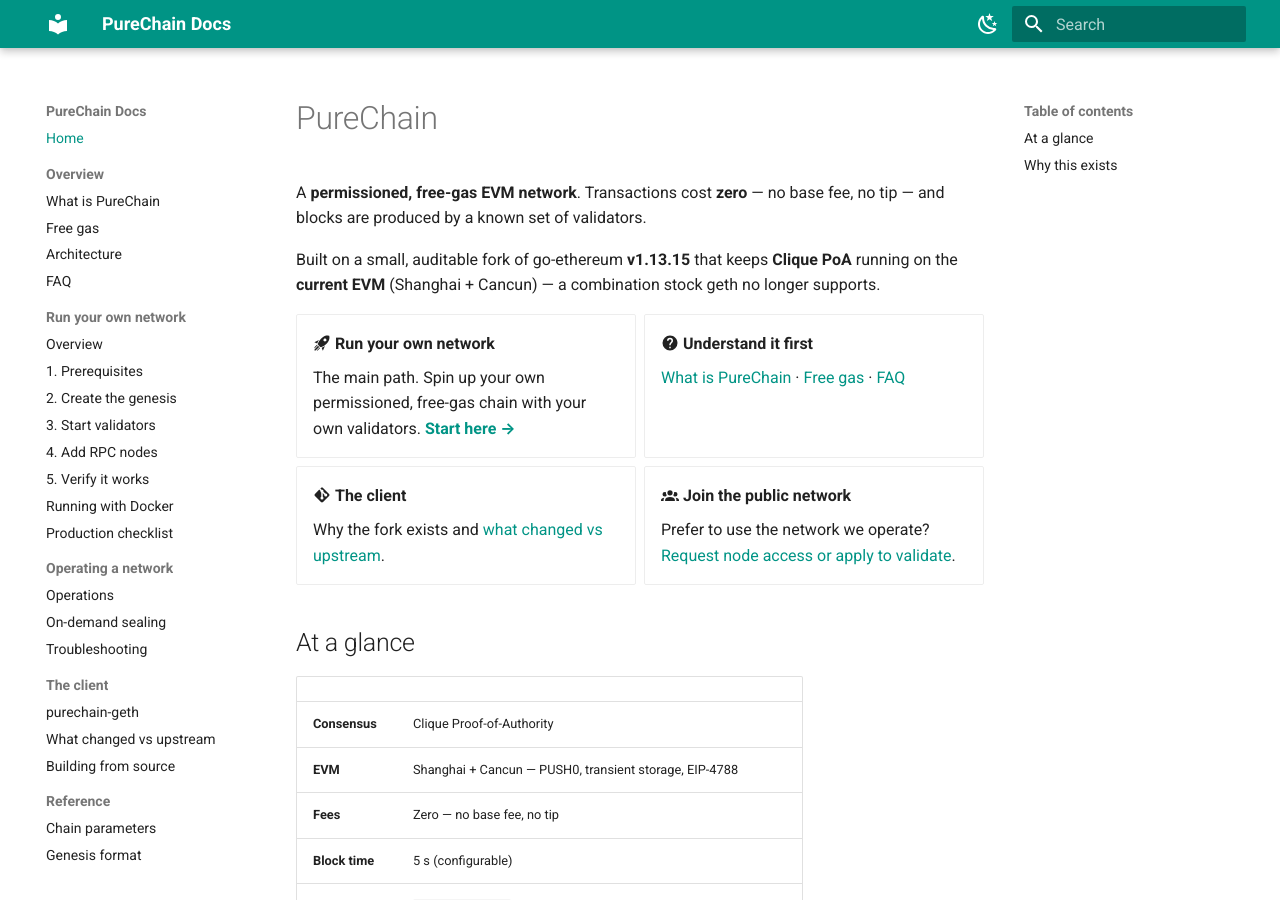
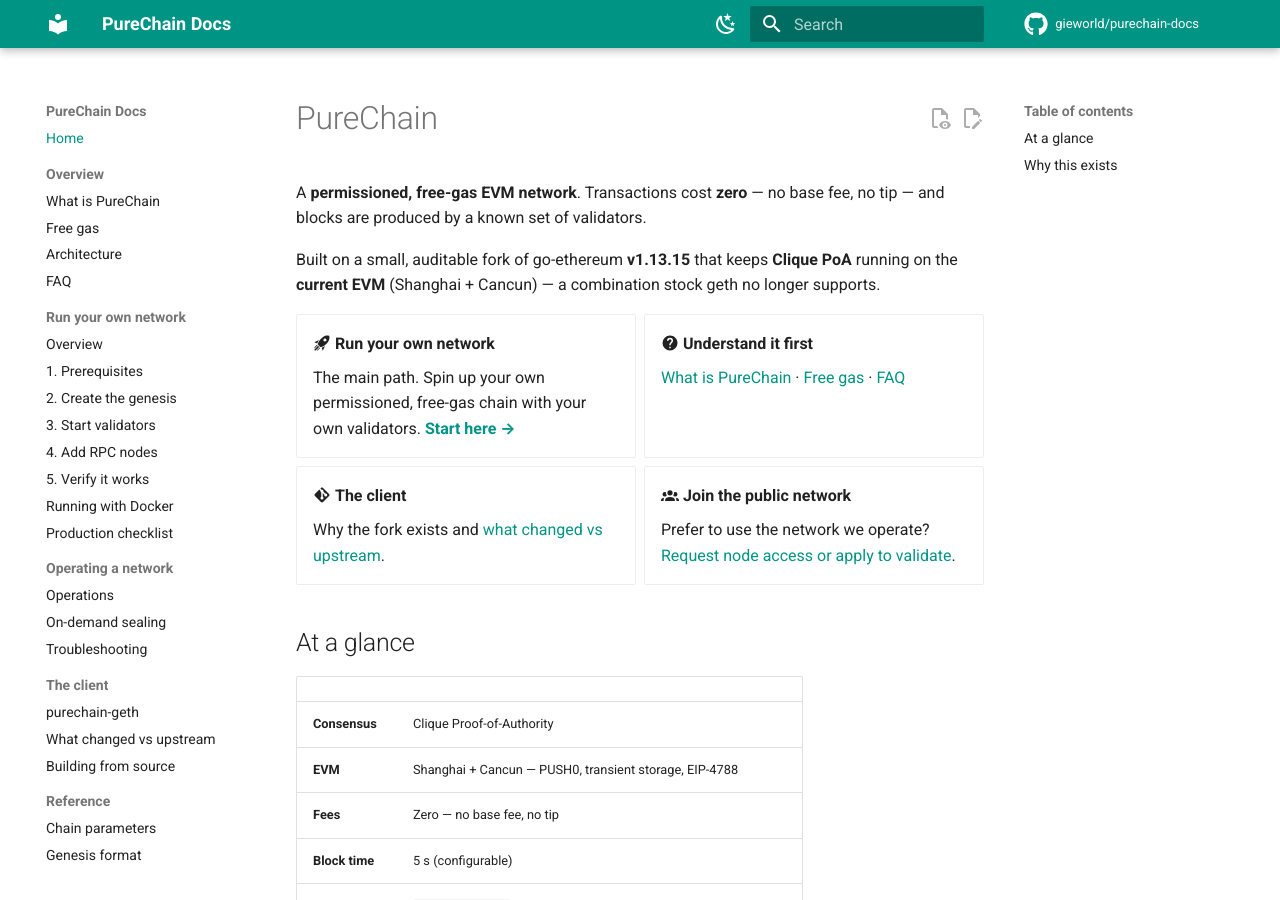
Before and after one commit to gieworld/purechain-docs, an MkDocs documentation site: the page built from docs/index.md, in a window 1280 px wide and 900 px high. Built offline with MkDocs 1.6.1 and Material for MkDocs 9.7.7, drawn with Linux system fonts in a browser that asks for light colours; comment, search, counter and statistics services are not loaded; part of the change alters nothing that is shown.

Commit message:
Wire up repo URLs and edit links
Set site_url, repo_url, repo_name, and edit_uri to the purechain-docs repo,
and enable the content.action.edit / content.action.view theme features so
each page gets "Edit this page" and "View source" links.

Co-Authored-By: Claude Opus 5 (1M context) <noreply@anthropic.com>
Claude-Session: https://claude.ai/code/session_01CqRLHWhgMTg2wwzCFftAbN

```diff
--- a/mkdocs.yml
+++ b/mkdocs.yml
@@ -1,12 +1,11 @@
 site_name: PureChain Docs
 site_description: >-
-  Documentation for PureChain — a Clique PoA, zero-fee (gasless) EVM network
-  built on an auditable fork of go-ethereum v1.13.15.
-# TODO: set these once the repo/site URLs are decided
-# site_url: https://<org>.github.io/purechain-docs/
-# repo_url: https://github.com/<org>/purechain-docs
-# repo_name: <org>/purechain-docs
-# edit_uri: edit/main/docs/
+  Documentation for PureChain — a permissioned, free-gas EVM network on Clique
+  PoA with Shanghai/Cancun, built on an auditable fork of go-ethereum v1.13.15.
+site_url: https://gieworld.github.io/purechain-docs/
+repo_url: https://github.com/gieworld/purechain-docs
+repo_name: gieworld/purechain-docs
+edit_uri: edit/main/docs/
 
 theme:
   name: material
@@ -19,6 +18,8 @@ theme:
     - toc.follow
     - content.code.copy
     - content.code.annotate
+    - content.action.edit
+    - content.action.view
     - search.suggest
     - search.highlight
   palette:
```
